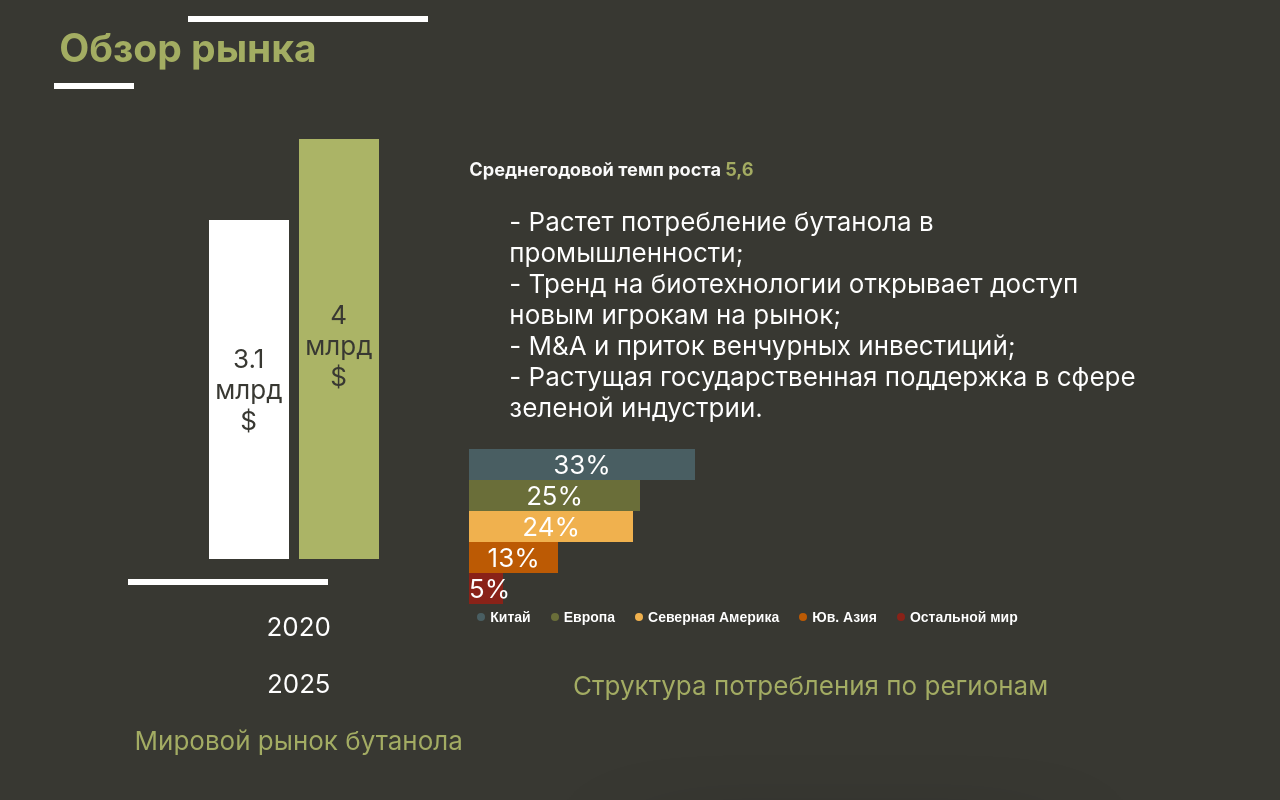
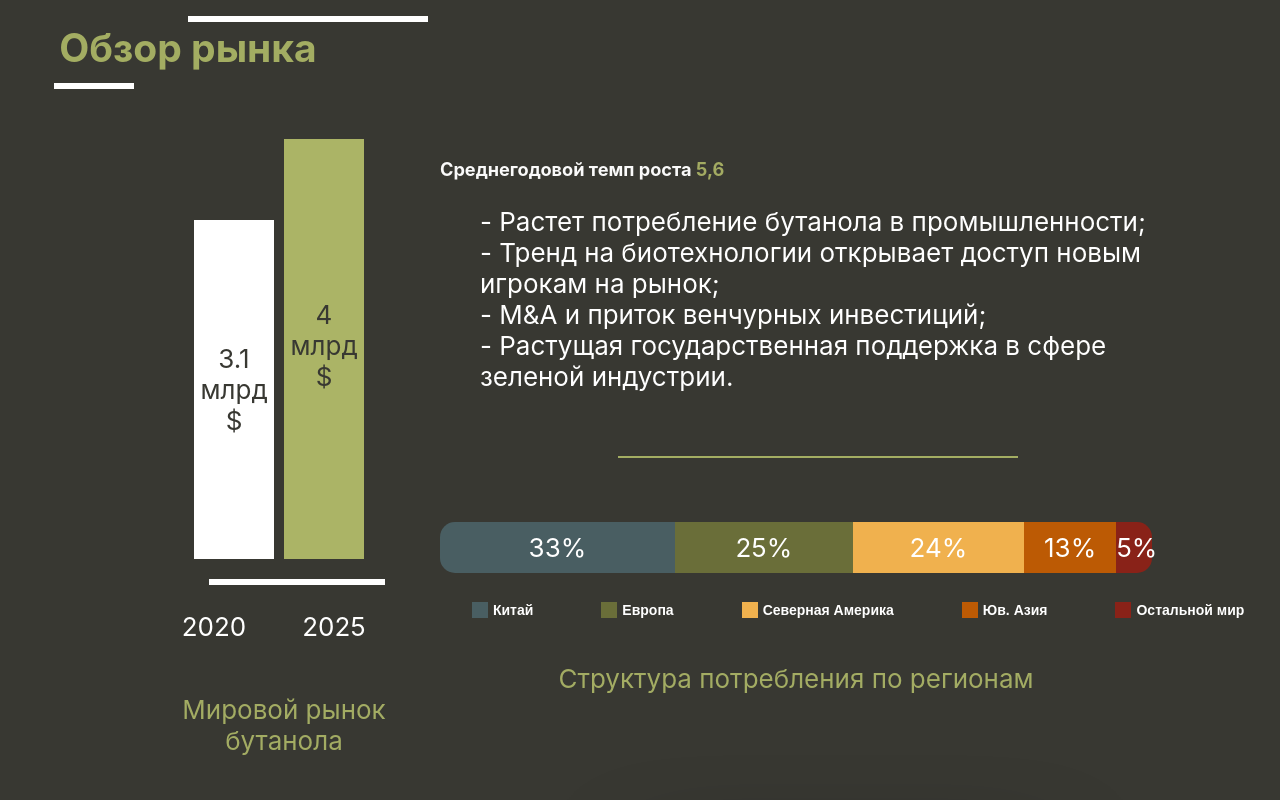
Before and after one commit to expiredy/ButaCorp, a React app in the folder dord-site/: page / in a window 1280 px wide. Shown: the part 1200-2000 px from the top of the page. Built offline with nearby package versions, Linux system fonts and the light colour scheme.

Commit message:
finallizing chart styling

```diff
--- a/dord-site/src/components/information-sections/MarketChartStyle.css
+++ b/dord-site/src/components/information-sections/MarketChartStyle.css
@@ -25,19 +25,54 @@
 
 .beatty-chart-line{
   margin-top: 20px;
-  width: 200px;
+  margin-left: 26%;
+  width: 22vh;
   height: 0.75vh;
   background-color:  #FFFFFF;
 }
 
 .beatty-chart-underline-text{
+  display: flex;
+  justify-content: center;
+  align-items: center;
+  margin-left: -20px;
+}
 
+.beatty-chart-underline-text__item{
+  width: 120px;
+}
+
+
+@import url("https://fonts.googleapis.com/css2?family=Montserrat:wght@500;600&display=swap");
+
+.structure-of-usage-container {
+    justify-content: center;
+    align-items: center;
+    align-items: flex-end;
+}
+
+.structure-of-usage-chart{
+    display: flex;
+    margin-bottom: 3vh;
 }
 
 
 
+.structure-of-usage-chart__item{
+    padding-top: 10px;
+    padding-bottom: 10px;
+}
 
-@import url("https://fonts.googleapis.com/css2?family=Montserrat:wght@500;600&display=swap");
+.structure-of-usage-chart__item:first-child{
+    border-top-left-radius: 15px;
+    border-bottom-left-radius: 15px;
+}
+.structure-of-usage-chart__item:last-child{
+    border-top-right-radius: 15px;
+    border-bottom-right-radius: 15px;
+}
+
+
 
 /* style for underline */
 .structure-of-usage-field-underline {
@@ -70,6 +105,8 @@
 
 .structure-of-usage-btn {
   padding: 0;
+  margin-left: 3vh;
+  margin-right: 3vh;
   color: inherit;
   background: transparent;
   border: 0;
@@ -87,11 +124,10 @@
 
 .structure-of-usage-dot {
   display: inline-block;
-  width: 1vh;
-  height: 1vh;
+  width: 2vh;
+  height: 2vh;
   line-height: 1;
   background-color: transparent;
-  border-radius: 50%;
   margin-right: 5px;
 }
 
--- a/dord-site/src/components/information-sections/MarketOverviewSection.js
+++ b/dord-site/src/components/information-sections/MarketOverviewSection.js
@@ -41,7 +41,6 @@ function GetButanolMarketChartArray(){
     for (var indexOfColumn = 0; indexOfColumn < globalButanolMarket.categories.length; indexOfColumn++){
         var heightPercent =  Math.floor( globalButanolMarket.categories[indexOfColumn].value / maxColumnWidth * 100);
         const styleObject = GetGeneratedStyleForColumn(globalButanolMarket.categories[indexOfColumn].columnColor, heightPercent);
-        console.log( heightPercent / 100);
         localButanolMarketChart.push(
             <tr className="chart-container__item">
                 <td style={styleObject}>
@@ -50,7 +49,7 @@ function GetButanolMarketChartArray(){
                         {globalButanolMarket.categories[indexOfColumn].valuePostfix}</span></td>
             </tr>
         );
-        marketColumnUnderlineConstructor.push(<p>{globalButanolMarket.categories[indexOfColumn].name}</p>)
+        marketColumnUnderlineConstructor.push(<p className="beatty-chart-underline-text__item">{globalButanolMarket.categories[indexOfColumn].name}</p>)
         }
 
 
@@ -108,7 +107,7 @@ function GetButanolStructureOfUsageArray(){
         var styleObject = GetStyleForStructureOfUsage(regionStructure.catagories[indexOfSection].value,
             regionStructure.catagories[indexOfSection].color);
         structureOfUsageConstructor.push(
-                    <div className="structure-of-usage-chart-item" style={styleObject}>
+                    <div className="structure-of-usage-chart__item" style={styleObject}>
                         {regionStructure.catagories[indexOfSection].value}</div>);
         structureOfUsageUnderlineConstructor.push(
             <div class="structure-of-usage-col-auto">
@@ -119,11 +118,11 @@ function GetButanolStructureOfUsageArray(){
             </div>
         )
     }
-    structureOfUsageConstructor.push(<div className="structure-of-usage-field-underline">{structureOfUsageUnderlineConstructor}</div>);
 
     return (
-        <div>
-            <div>{structureOfUsageConstructor}</div>
+        <div className="structure-of-usage-container">
+            <div className="structure-of-usage-chart">{structureOfUsageConstructor}</div>
+            <div className="structure-of-usage-field-underline">{structureOfUsageUnderlineConstructor}</div>
             <p className="chart-underline">{regionStructure.title}</p>
         </div>);
 }
@@ -139,10 +138,10 @@ function MarketOverviewSection(){
                 <div className="beatty-header-line" style={{width: "10vh", marginLeft: "27%"}}></div>
             </div>
             <div className="container">
-                <div class="container__half" style={{flex: 1}}>
+                <div class="container__half" style={{flex: 2, justifyContent: "center"}}>
                     {butanolMarketChart}
                 </div>
-                <div class="container__half" style={{flex: 2}}>
+                <div class="container__half" style={{flex: 3}}>
                     <div className="information-chart-container">
                         <h3 className="text-session">Среднегодовой темп роста <span>5,6</span></h3>
                         <ul className="text-session-list">
@@ -152,6 +151,15 @@ function MarketOverviewSection(){
                             <li>Растущая государственная поддержка в сфере зеленой индустрии.</li>
                         </ul>
                     </div>
+
+                    <div className="beatty-header-line"
+                        style={{width: "50vh",
+                                height: "0.25vh",
+                                marginTop: "8vh",
+                                marginBottom: "8vh",
+                                marginLeft: "25%",
+                                backgroundColor: "#A3AD62"}}></div>
+
                     {structureOfUsage}
                 </div>
             </div>
```
Also changed, not shown: dord-site/src/components/app/App.js (+10 -8 lines), dord-site/src/components/information-sections/AboutUsSection.js (indentation only). Lines whose indentation alone changed are shown as unchanged.
